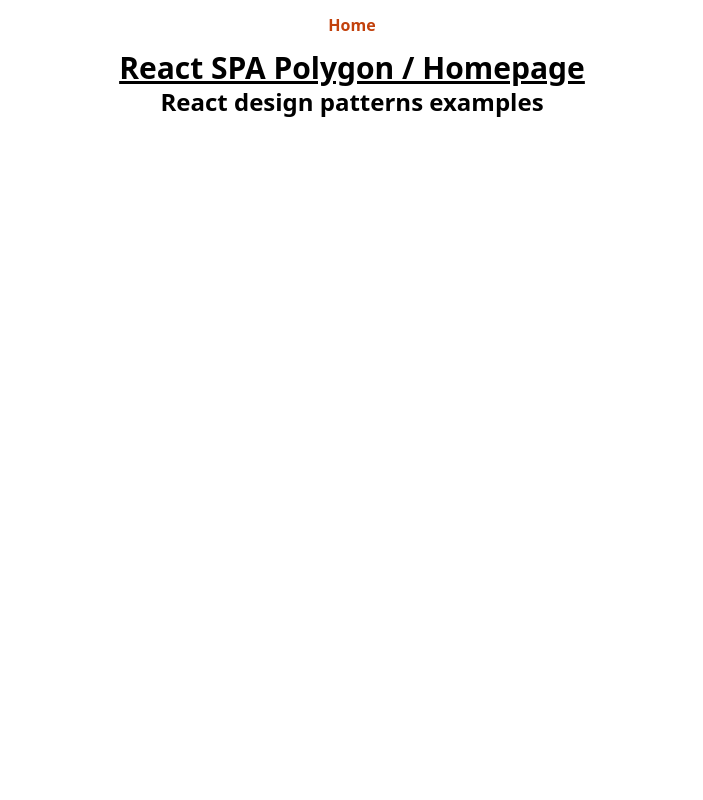
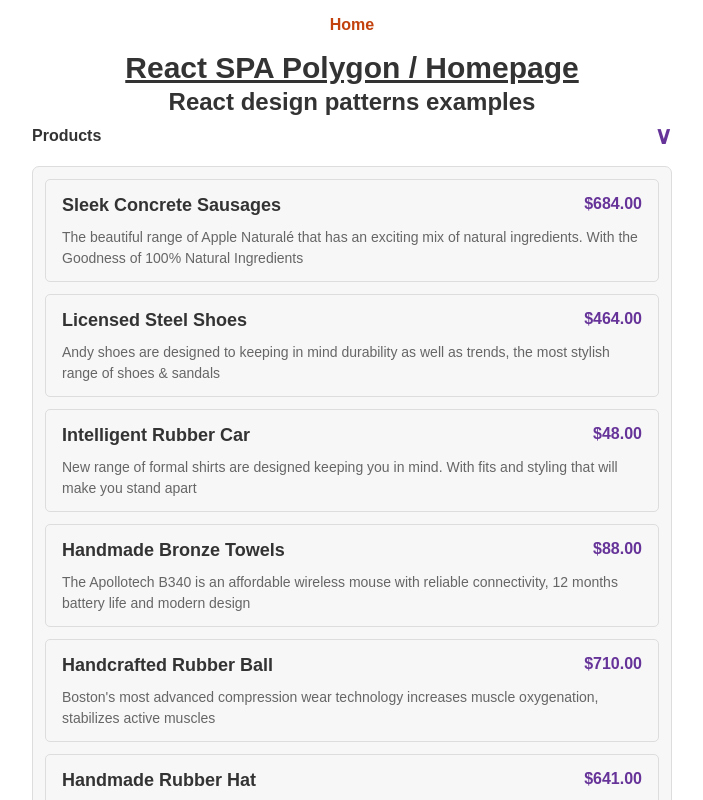
Before and after one commit to SergeAtZeDigitalBench/react-ts-spa-polygon, a React (Vite) app: page / in a window 1280 px wide. Shown: the top 800 px of the page, without its empty margins (288-991 px from the left). Built offline with nearby package versions, Linux system fonts and the light colour scheme.

Commit message:
feat: setup the example templates for patterns demo

```diff
--- /dev/null
+++ b/src/components/List/List.css
@@ -0,0 +1,117 @@
+* {
+  margin: 0;
+  padding: 0;
+  box-sizing: border-box;
+}
+
+body {
+  font-family: sans-serif;
+  margin: 32px;
+  color: #333;
+}
+
+h1 {
+  margin-bottom: 24px;
+}
+
+.col-2 {
+  display: flex;
+  gap: 32px;
+}
+
+.col-2 > * {
+  width: 50%;
+}
+
+.list {
+  list-style: none;
+  display: flex;
+  flex-direction: column;
+  gap: 12px;
+  background-color: #f7f7f7;
+  padding: 12px;
+  border-radius: 7px;
+  border: 1px solid #ddd;
+}
+
+.list-container {
+  width: 100%;
+}
+
+.list-container > button {
+  display: none;
+}
+
+.list-container:has(.list) > button {
+  display: block;
+  width: 100px;
+  margin: 16px auto 0 auto;
+
+  background-color: rebeccapurple;
+  color: white;
+  padding: 8px 12px;
+  border: none;
+  border-radius: 100px;
+  cursor: pointer;
+}
+
+.heading {
+  display: flex;
+  align-items: center;
+  justify-content: space-between;
+  margin-bottom: 12px;
+}
+
+.heading button {
+  font-size: 24px;
+  color: rebeccapurple;
+  font-weight: bold;
+  background: none;
+  border: none;
+  cursor: pointer;
+}
+
+.product {
+  display: grid;
+  grid-template-columns: 1fr 64px;
+  gap: 8px;
+  border: 1px solid #ddd;
+  border-radius: 5px;
+  padding: 12px 16px;
+}
+
+.product-name {
+  font-size: 18px;
+  font-weight: 700;
+}
+
+.product-price {
+  text-align: right;
+  font-weight: 700;
+  color: rebeccapurple;
+}
+
+.product-description {
+  grid-column: -1 /1;
+  font-size: 14px;
+  color: #666;
+}
+
+.company {
+  padding-bottom: 12px;
+  border-bottom: 1px solid #ddd;
+
+  /* border: 1px solid rebeccapurple;
+    border-radius: 5px;
+    padding: 12px 16px; */
+}
+
+.company-name {
+  font-weight: 700;
+}
+
+.company-phrase {
+  margin-top: 6px;
+  font-size: 14px;
+  color: rebeccapurple;
+}
--- /dev/null
+++ b/src/components/List/index.tsx
@@ -0,0 +1,58 @@
+import React, { useState } from "react";
+
+import { products, companies } from "../../constants";
+import { IProduct, ICompany } from "../../types";
+import "./List.css";
+
+interface IProductItemProps {
+  product: IProduct;
+}
+
+const ProductItem = ({ product }: IProductItemProps) => (
+  <li className="product">
+    <p className="product-name">{product.productName}</p>
+    <p className="product-price">${product.price}</p>
+    <p className="product-description">{product.description}</p>
+  </li>
+);
+
+interface IProps {
+  title: string;
+  items: IProduct[];
+}
+
+const List = ({ title, items }: IProps): JSX.Element => {
+  const [isOpen, setIsOpen] = useState(true);
+  const [isCollapsed, setIsCollapsed] = useState(false);
+
+  const displayItems = isCollapsed ? items.slice(0, 3) : items;
+
+  const toggleOpen = () => {
+    setIsOpen((isOpen) => !isOpen);
+    setIsCollapsed(false);
+  };
+
+  return (
+    <div className="list-container">
+      <div className="heading">
+        <h2 className="text-1xl font-bold">{title}</h2>
+        <button onClick={toggleOpen}>
+          {isOpen ? <span>&or;</span> : <span>&and;</span>}
+        </button>
+      </div>
+      {isOpen && (
+        <ul className="list">
+          {displayItems.map((product) => (
+            <ProductItem key={product.productName} product={product} />
+          ))}
+        </ul>
+      )}
+
+      <button onClick={() => setIsCollapsed((isCollapsed) => !isCollapsed)}>
+        {isCollapsed ? `Show all ${items.length}` : "Show less"}
+      </button>
+    </div>
+  );
+};
+
+export default List;
--- a/src/constants/index.ts
+++ b/src/constants/index.ts
@@ -1 +1,18 @@
+import { faker } from "@faker-js/faker";
+
 export const navLinks = [{ id: 1, pathname: "/", title: "Home", exact: true }];
+
+export const products = Array.from({ length: 20 }, () => {
+  return {
+    productName: faker.commerce.productName(),
+    description: faker.commerce.productDescription(),
+    price: faker.commerce.price(),
+  };
+});
+
+export const companies = Array.from({ length: 15 }, () => {
+  return {
+    companyName: faker.company.name(),
+    phrase: faker.company.catchPhrase(),
+  };
+});
--- a/src/pages/Homepage.tsx
+++ b/src/pages/Homepage.tsx
@@ -1,5 +1,7 @@
 import React from "react";
 
+import { products, companies } from "../constants";
+import List from "../components/List";
 interface IProps {
   [x: string]: unknown;
 }
@@ -13,6 +15,9 @@
       <h2 className="text-2xl font-bold text-center">
         React design patterns examples
       </h2>
+      <div className=" max-w-[50%] mx-auto">
+        <List title="Products" items={products} />
+      </div>
     </div>
   );
 };
--- /dev/null
+++ b/src/types/index.ts
@@ -0,0 +1,10 @@
+export interface IProduct {
+  productName: string;
+  description: string;
+  price: string;
+}
+
+export interface ICompany {
+  companyName: string;
+  phrase: string;
+}
```
